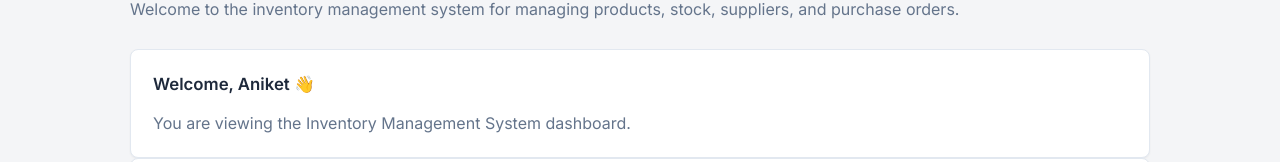
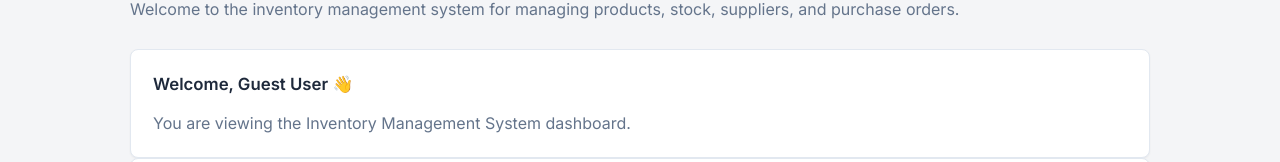
Before and after one commit to aniket0807/project_brief_05, a React (Vite) app in the folder client/: page / in a window 1280 px wide. Shown: the part 163-325 px from the top of the page. Built offline with nearby package versions, Linux system fonts and the light colour scheme.

Commit message:
Udpated the Sprint 9

```diff
--- a/client/src/pages/Home/Home.jsx
+++ b/client/src/pages/Home/Home.jsx
@@ -1,9 +1,15 @@
+import { useState } from "react";
 import PageTitle from "../../components/ui/PageTitle";
 import Card from "../../components/ui/Card";
 import Button from "../../components/ui/Button";
 import WelcomeBanner from "../../components/ui/WelcomeBanner";
 
 function Home() {
+  const [currentUser] = useState({
+    name: "Guest User",
+    project: "Inventory Management System",
+  });
+
   return (
     <section>
       <PageTitle
@@ -11,7 +17,7 @@ function Home() {
         subtitle="Welcome to the inventory management system for managing products, stock, suppliers, and purchase orders."
       />
 
-      <WelcomeBanner userName="Aniket" projectName="Inventory Management System" />
+      <WelcomeBanner userName={currentUser.name} projectName={currentUser.project} />
 
       <Card title="Get Started" description="Log in to access your dashboard.">
         <Button onClick={() => alert("Navigate to Login")}>Login</Button>
```
